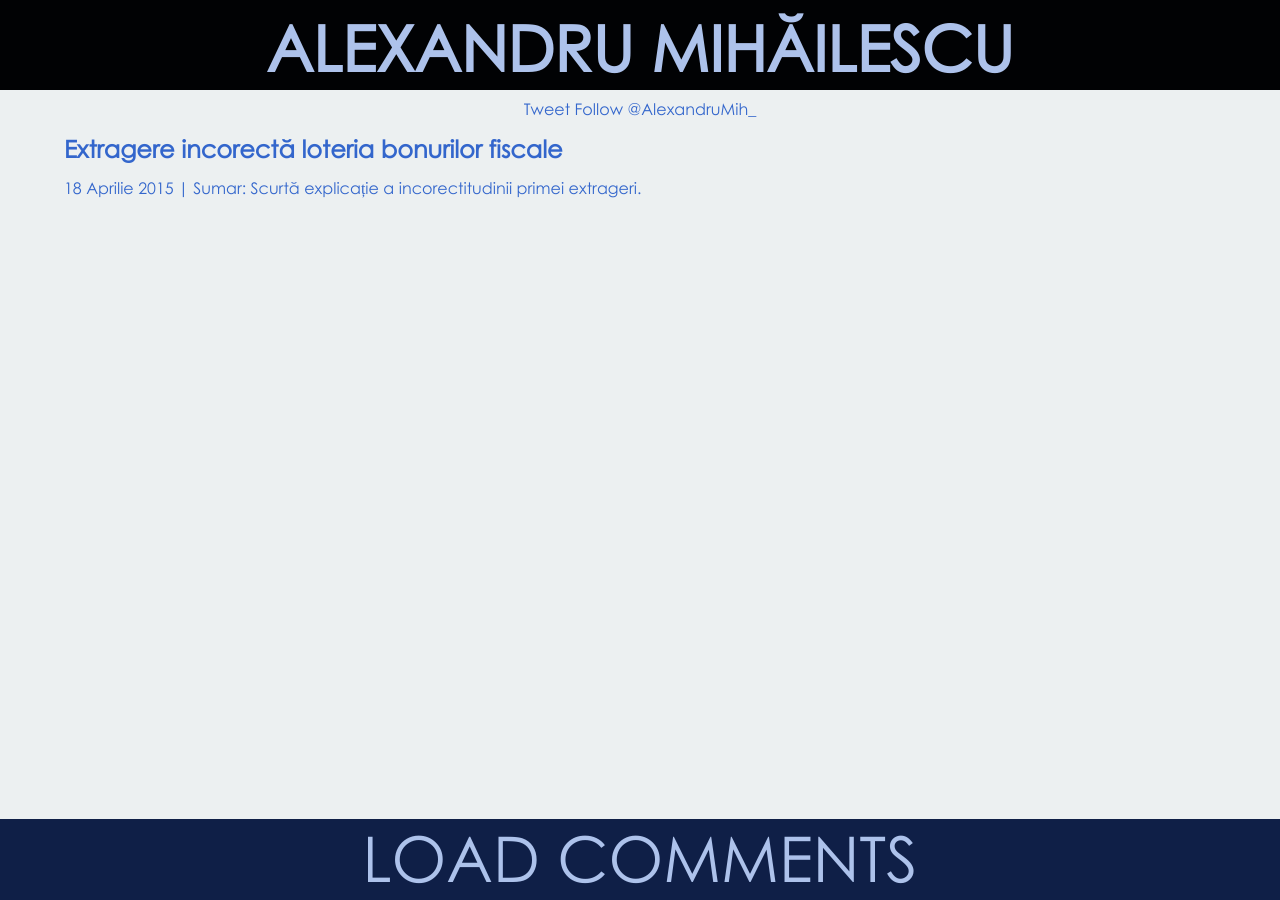
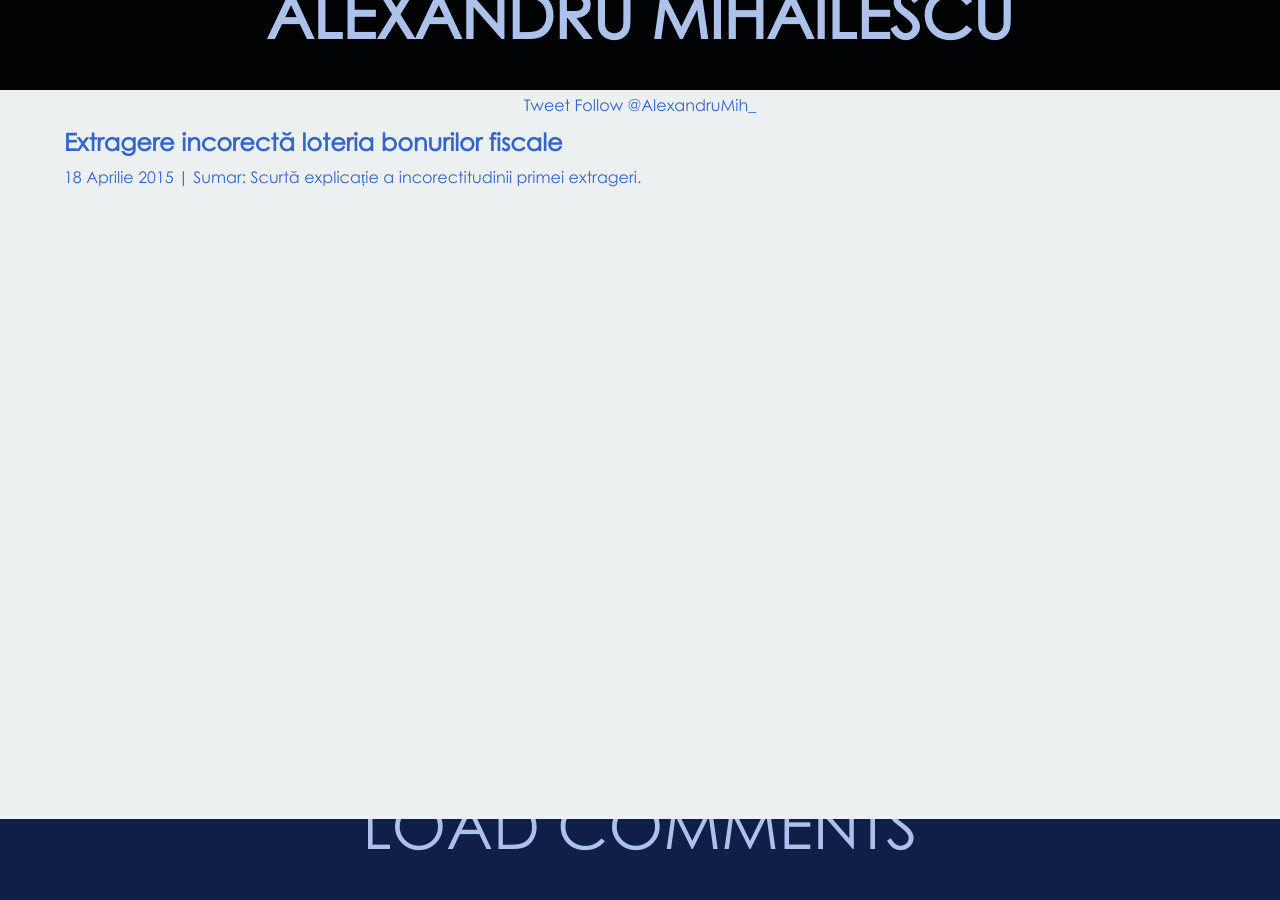
Before and after one commit to AlexandruMihailescu/alexandrumihailescu.github.com, a Jekyll site: the page built from blog.html, in a window 1280 px wide. Built offline with Jekyll 4.4.1, drawn with Linux system fonts in a browser that asks for light colours; nearby versions of some CDN libraries; Markdown is read by kramdown in place of the engine named in the settings; comment, search, counter and statistics services are not loaded.

```diff
--- a/style/blogindexstyle.css
+++ b/style/blogindexstyle.css
@@ -1,3 +1,6 @@
 h2{
   line-height: 0.8em;
 }
+body {
+  line-height: 0.8em;
+}
```
